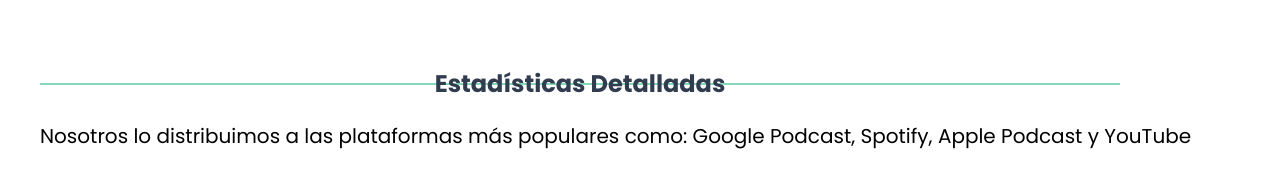
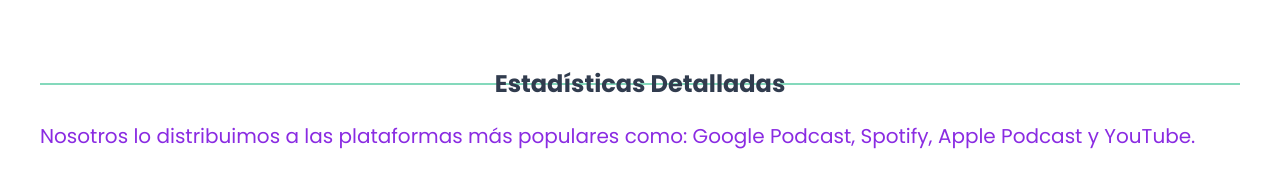
Before and after one commit to cumbinar/podcastApp, a website: page index.html in a window 1280 px wide. Shown: the part 1954-2129 px from the top of the page. Drawn offline with Linux system fonts and the light colour scheme.

Commit message:
finish scss section estadististicas

```diff
--- a/index.html
+++ b/index.html
@@ -32,7 +32,7 @@
             </div>
             <div class="contenido">
                 <h2>Crea tu podcast</h2>
-                <p>Nosotros lo distribuimos a las plataformas más populares como: Google Podcast, Spotify, Apple Podcast y YouTube</p>
+                <p>Nosotros lo distribuimos a las plataformas más populares como: Google Podcast, Spotify, Apple Podcast y YouTube.</p>
             </div>
         </div>
     </section>
@@ -50,7 +50,7 @@
 
   <section class="estadisticas seccion contenedor">
     <h2>Estadísticas Detalladas</h2>
-    <p>Nosotros lo distribuimos a las plataformas más populares como: Google Podcast, Spotify, Apple Podcast y YouTube</p>
+    <p>Nosotros lo distribuimos a las plataformas más populares como: Google Podcast, Spotify, Apple Podcast y YouTube.</p>
     <img src="build/img/grafica.svg" alt="Gráfica Estadísticas">
   </section>
 
--- a/src/scss/ui/_estadisticas.scss
+++ b/src/scss/ui/_estadisticas.scss
@@ -4,7 +4,10 @@
 .estadisticas{
     h2{
          @include m.headingBorder( v.$secundario, v.$primario );
-          width: 90%;
           text-align: center;
     }
+
+    p{
+        color: blueviolet;
+    }
 }
```
Also changed, not shown: build/css/app.css, 1 other file.
